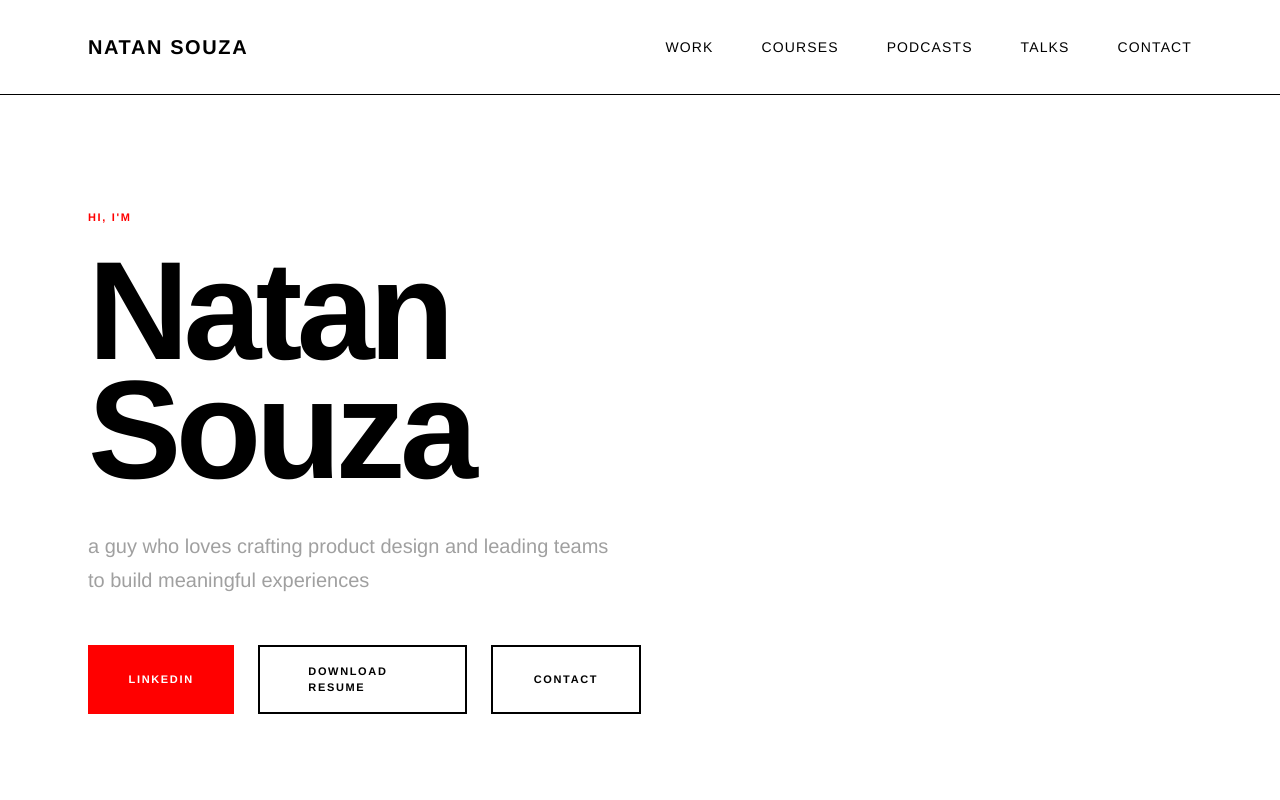
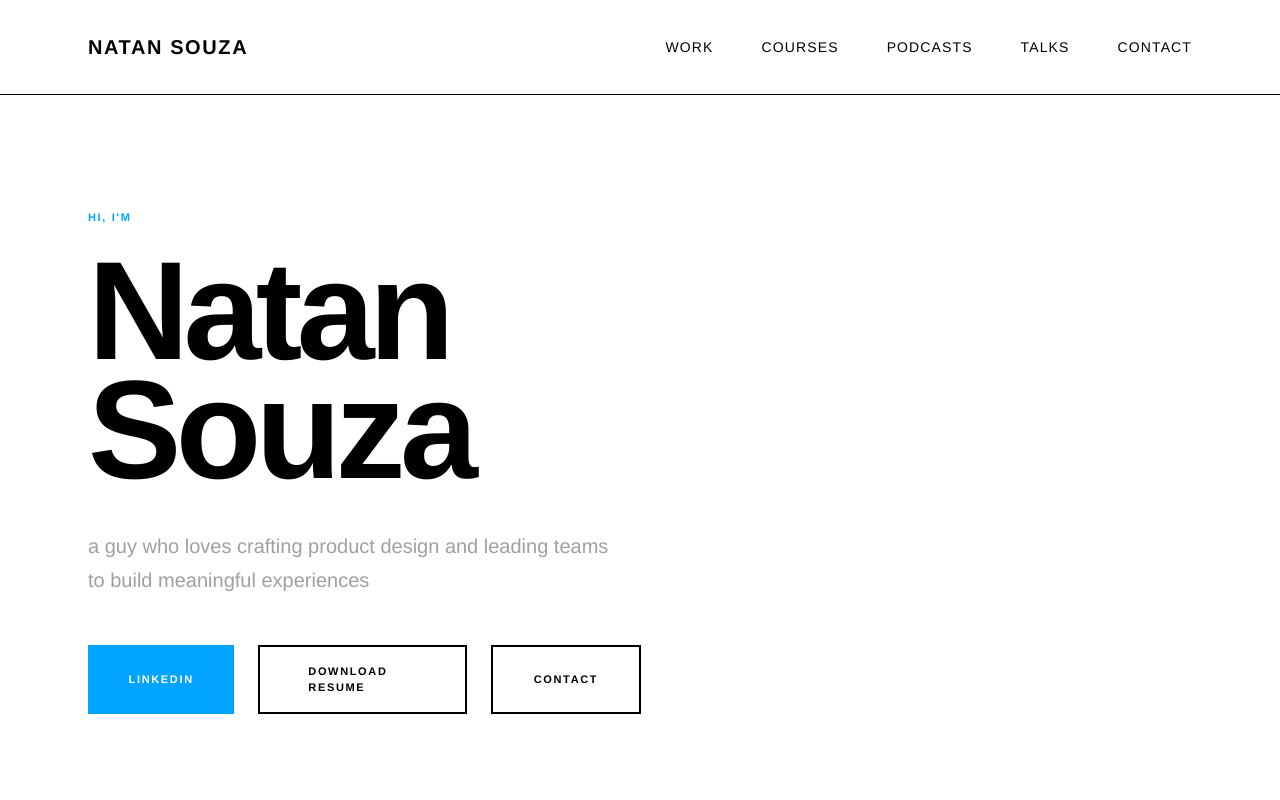
Before and after one commit to designernatan/designernatan, a website: page index-swiss.html in a window 1280 px wide. Shown: the top 800 px of the page. Drawn offline with Linux system fonts and the light colour scheme.

Commit message:
Red to blue

```diff
--- a/css/styles-swiss.css
+++ b/css/styles-swiss.css
@@ -17,12 +17,12 @@
     /* Power Neutral - High Contrast Palette */
     --swiss-black: #000000;
     --swiss-white: #FFFFFF;
-    --swiss-red: #FF0000;
+    --swiss-red: #00a4ff;
     --swiss-gray-1: #FAFAFA;
     --swiss-gray-2: #F5F5F5;
     --swiss-gray-3: #A0A0A0;
     --swiss-gray-4: #1A1A1A;
-    --accent-primary: #FF0000;
+    --accent-primary: #00a4ff;
     --accent-secondary: #000000;
 
     /* Mathematical Grid System - 8pt Base */
```
Also changed, not shown: css/styles-swiss.min.css.
